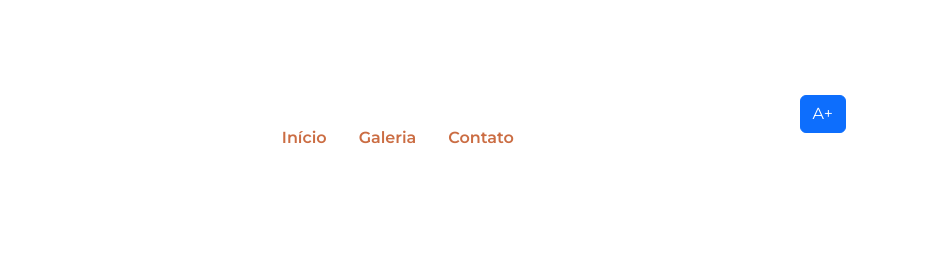
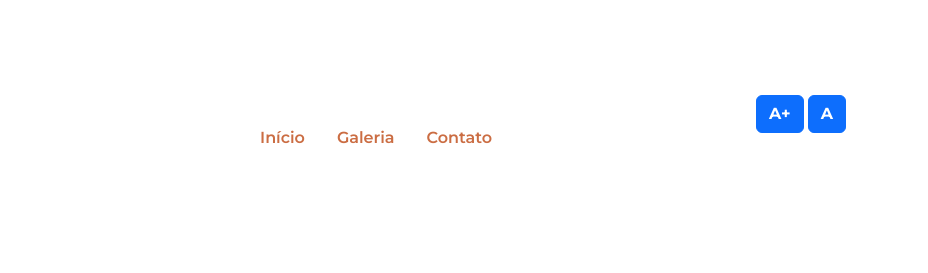
Before and after one commit to letibobona/3B_acessibilidade, a plain HTML site: page index.html in a window 1280 px wide. Shown: the top 273 px of the page, 352-1280 px from the left. Drawn offline with nearby package versions, Linux system fonts and the light colour scheme; a script that the page names is missing.

Commit message:
aumntar e diminuir

```diff
--- a/index.html
+++ b/index.html
@@ -22,8 +22,8 @@
                 <li class="nav-item"><a class="nav-link" href="#contato">Contato</a></li>
             </ul>
 <div id="acessibiliade">
-    <button id="aumentar-fonte" class="btn btn-primary">A+</button>
-
+    <button id="aumentar-fonte" class="btn btn-primary fw-bold">A+</button>
+    <button id="diminuir-fonte" class="btn btn-primary fw-bold">A</button>
         </nav>
 
     </header>
```
